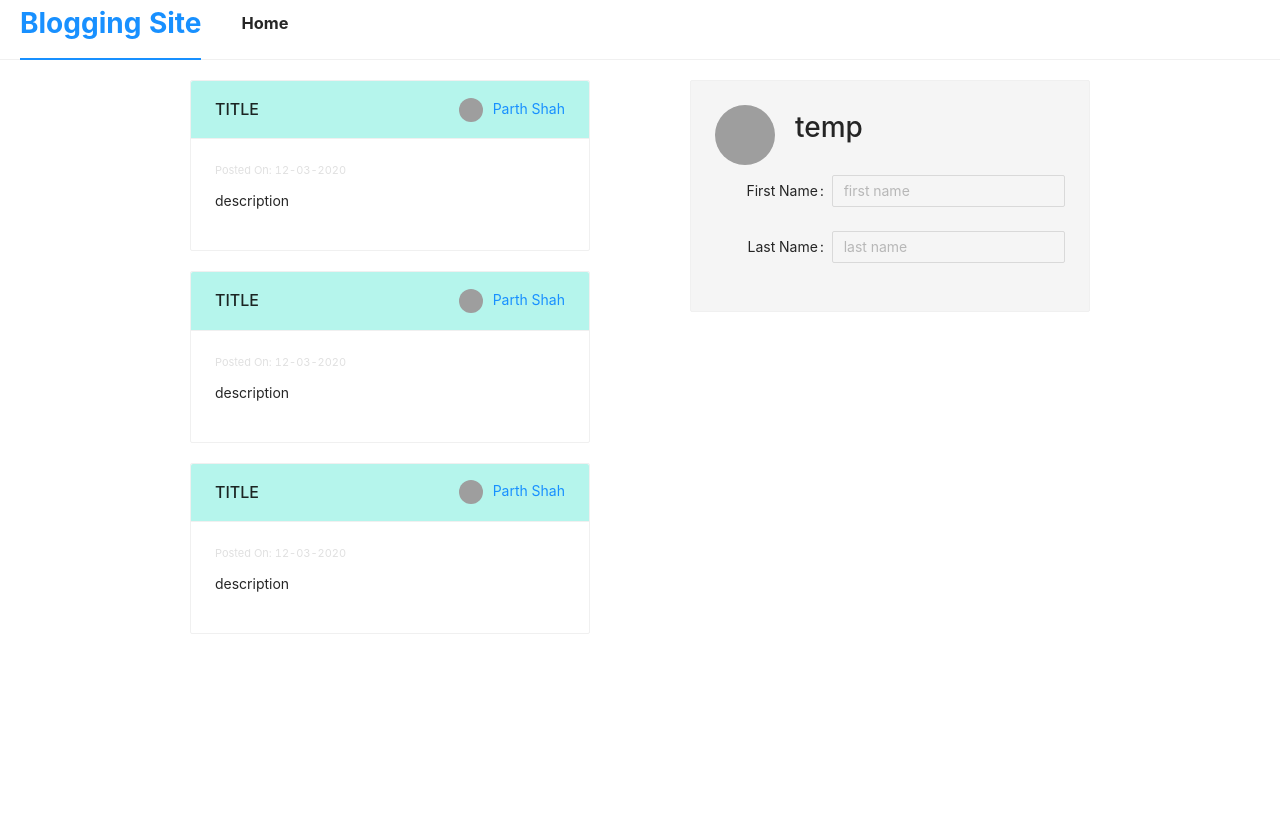
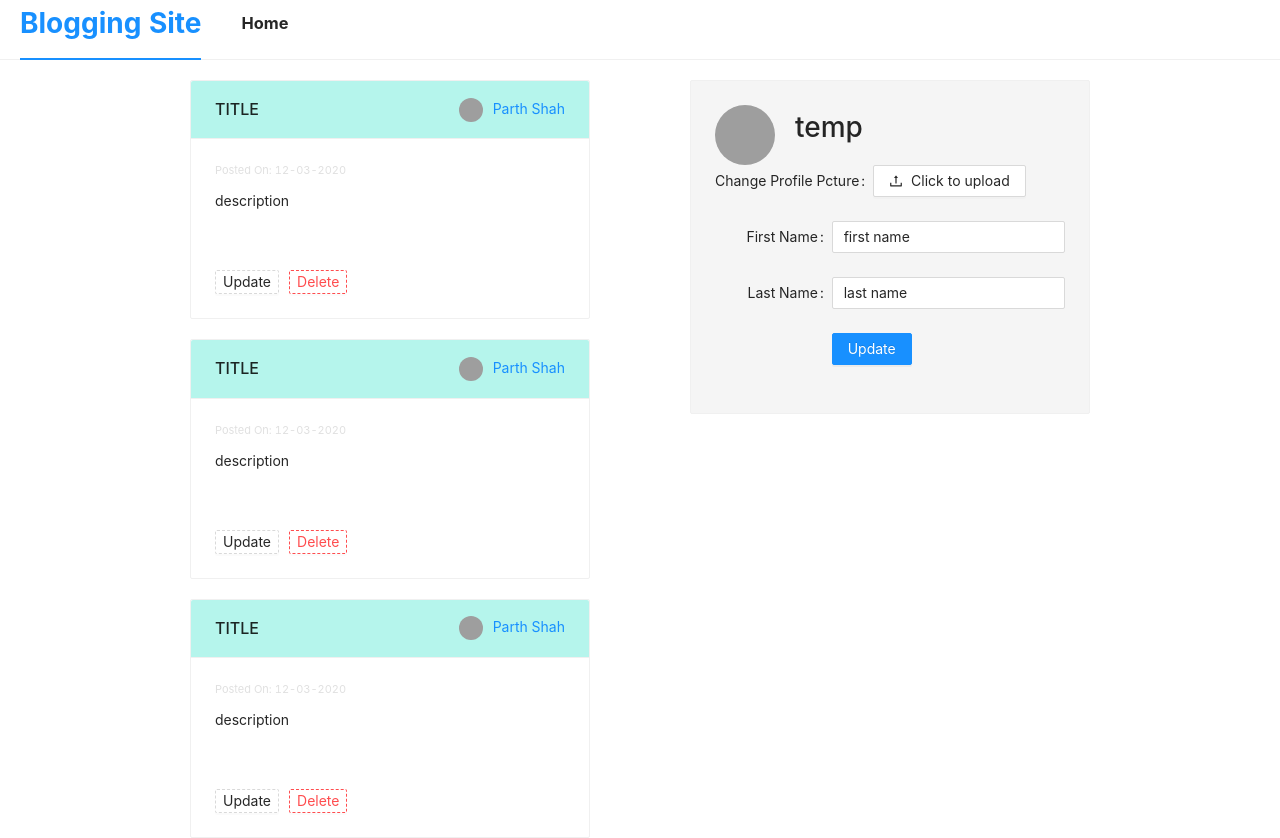
Before and after one commit to parthsujalshah/Django-GraphQL-AWS, a React (Create React App) app: page /profile in a window 1280 px wide. Shown: the top 838 px of the page. Before the commit the page ends 800 px from the top, so only its background shows below. Built offline with nearby package versions, Linux system fonts and the light colour scheme; sample sign-in values are in the browser's storage; grey boxes are pictures that could not be loaded.

Commit message:
crud post

```diff
--- a/src/containers/LoggedInMenu.js
+++ b/src/containers/LoggedInMenu.js
@@ -16,7 +16,7 @@ const LoggedInMenu = props => {
                 <h3><strong><a href={`${rootUrl}/`}>Home</a></strong></h3>
             </Menu.Item>
             <Menu.Item key="newpost">
-                <h3><strong>New Post</strong></h3>
+                <h3><strong><a href={`${rootUrl}/create-post`}>New Post</a></strong></h3>
             </Menu.Item>
             <Menu.Item style={{ marginLeft: "60%" }} key="profile">
                 <a href={`${rootUrl}/profile/`}>Profile</a>
--- a/src/pages/CreateUpdatePost.js
+++ b/src/pages/CreateUpdatePost.js
@@ -1,8 +1,15 @@
 import React, { useState, useEffect } from "react";
-import { Form, Input, Button } from 'antd';
+import { Form, Input, Button, Card } from 'antd';
+import { useHistory } from "react-router-dom";
 
 
 const CreateUpdatePost = props => {
+
+    const history = useHistory();
+
+    if (!localStorage.getItem('authToken')) {
+        history.push('/');
+    }
 
     const [post, setPost] = useState({
         title: "",
@@ -11,9 +18,9 @@ const CreateUpdatePost = props => {
     });
 
     useEffect(() => {
+        var postDetails;
+        if (props.createMode !== "yes") {
             console.log(props.match.params.postId)
-        var postDetails;
-        if(props.createMode !== "yes"){
             postDetails = {
                 title: "title",
                 description: "description",
@@ -31,7 +38,16 @@ const CreateUpdatePost = props => {
         console.log('Failed:', errorInfo);
     };
     return (
+        <div>
+            <br />
+            <br />
+            <br />
+            <br />
+            <br />
+            <br />
+            <Card style={{ backgroundColor: "#e0e0e0" }}>
                 <Form
+                    style={{ width: 600 }}
                     name="basic"
                     labelCol={{ span: 8 }}
                     wrapperCol={{ span: 16 }}
@@ -68,6 +84,8 @@ const CreateUpdatePost = props => {
                         </Button>
                     </Form.Item>
                 </Form>
+            </Card>
+        </div>
     );
 };
 
--- a/src/pages/Profile.js
+++ b/src/pages/Profile.js
@@ -2,7 +2,7 @@ import React, { useState, useEffect } from "react";
 import { Form, Input, Button, Upload, Avatar, Card, Affix } from 'antd';
 import { UploadOutlined } from '@ant-design/icons';
 import { toUpper } from "lodash";
-import {useHistory} from "react-router-dom";
+import { useHistory } from "react-router-dom";
 
 
 const Profile = props => {
@@ -21,7 +21,7 @@ const Profile = props => {
     const [profilePic, setProfilePic] = useState({
         image: "https://gw.alipayobjects.com/zos/rmsportal/JiqGstEfoWAOHiTxclqi.png"
     })
-    const [editableProfile, setEditableProfile] = useState(false);
+    const [editableProfile, setEditableProfile] = useState(true);
     const [posts, setPosts] = useState([
         {
             author: {
@@ -136,6 +136,13 @@ const Profile = props => {
                     >
                         <p style={{ color: "#e0e0e0", fontSize: 11 }}>Posted On: {post.datePosted}</p>
                         <p>{post.description}</p>
+                        <br />
+                        <br />
+                        <div style={{ display: "flex", flexDirection: "row" }}>
+                            <Button type="dashed" size="small" onClick={() => { history.push('/update-post/1') }}>Update</Button>
+                            <div style={{ marginRight: 10 }} />
+                            <Button type="dashed" size="small" danger>Delete</Button>
+                        </div>
                     </Card>
                 ))}
             </div>
@@ -201,7 +208,7 @@ const Profile = props => {
                                         </Button>
                                     </Form.Item>
                                     :
-                                    <div/>
+                                    <div />
                             }
 
                         </Form>
```
Lines whose indentation alone changed are shown as unchanged.
